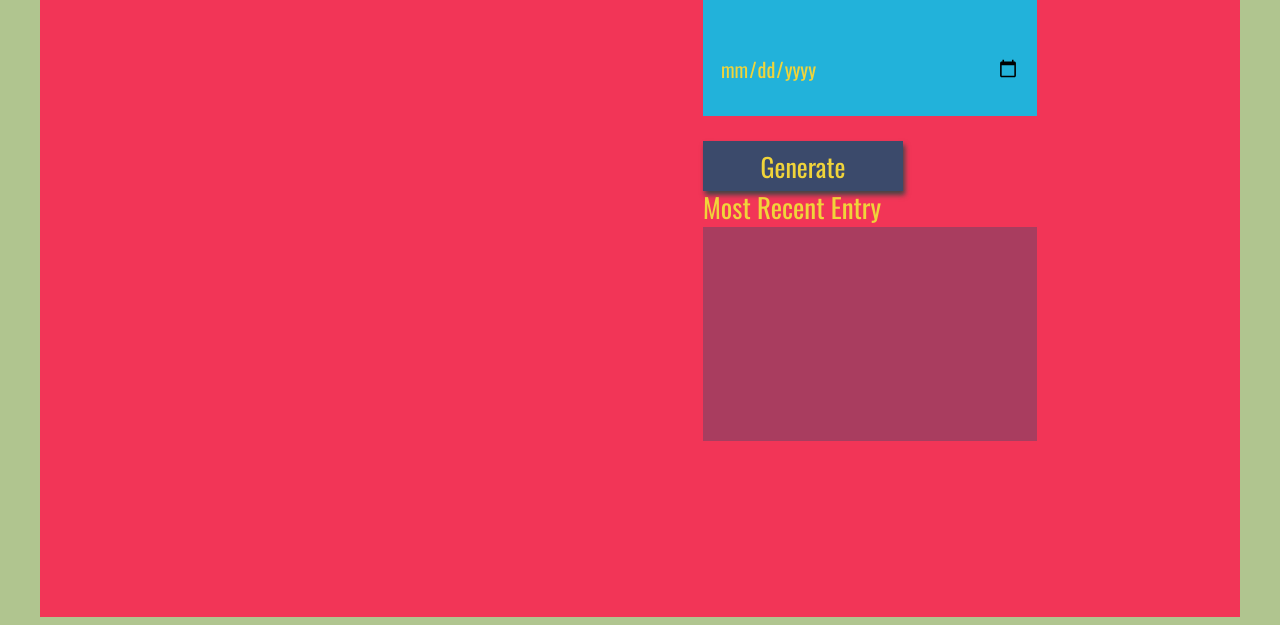
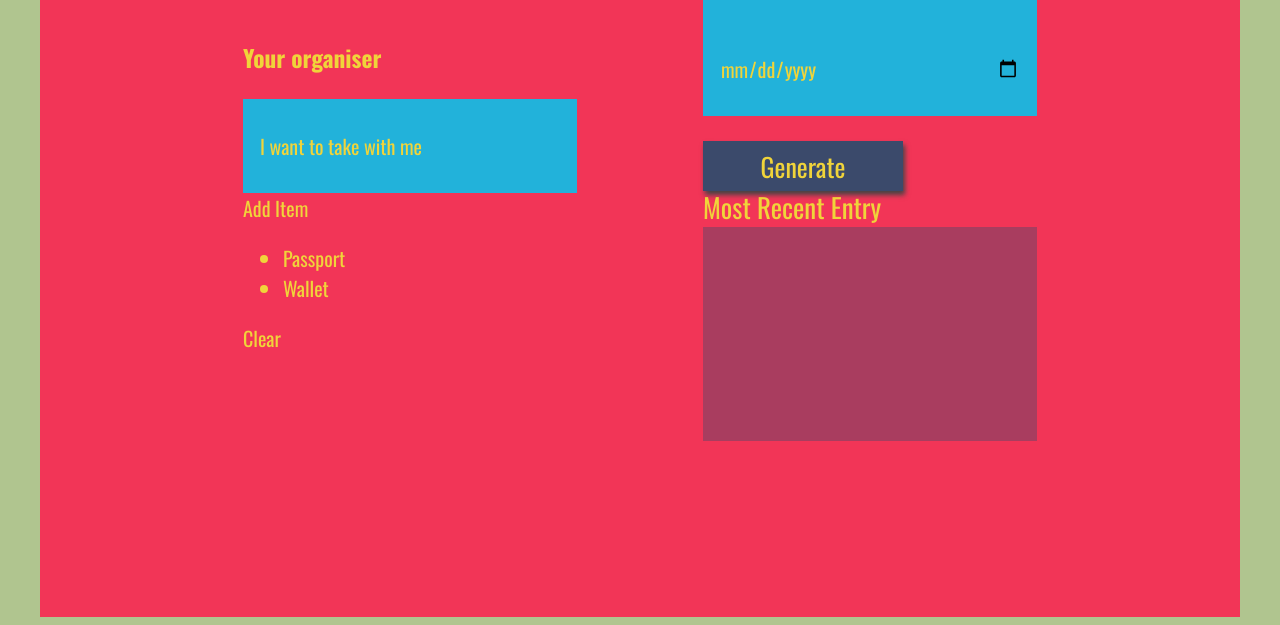
Before and after one commit to JanaBobulis/Travel-App, a website built with webpack: page src/client/views/index.html in a window 1280 px wide. Shown: the part 181-806 px from the top of the page. Built offline with nearby package versions, Linux system fonts and the light colour scheme; a web font is replaced by a local one.

Commit message:
to-do list

```diff
--- a/src/client/views/index.html
+++ b/src/client/views/index.html
@@ -15,6 +15,20 @@
    <input type="text" id="city" placeholder="Your destination">
    <input type="date" id="dep-date" placeholder="departure date">
     <button id="generate" type = "submit"> Generate </button>
+  </div>
+   <div id ="to-do-list">
+    <h3>Your organiser</h3>
+    <input type="text" id="name" placeholder="I want to take with me">
+    <span class="add-item" id="add-item">Add Item</span>
+
+  <div class="list-items" id="list-items">
+    <ul id="myCodes">
+      <li class="item" id="item">Passport</li>
+      <li class="item" id="item">Wallet</li>
+    </ul>
+
+    <span class="clear" id = "clear" value="Clear Items">Clear</span>
+  </div>
   </div>
   <div class ="response">
     <label class = "title">Most Recent Entry</label>
```
